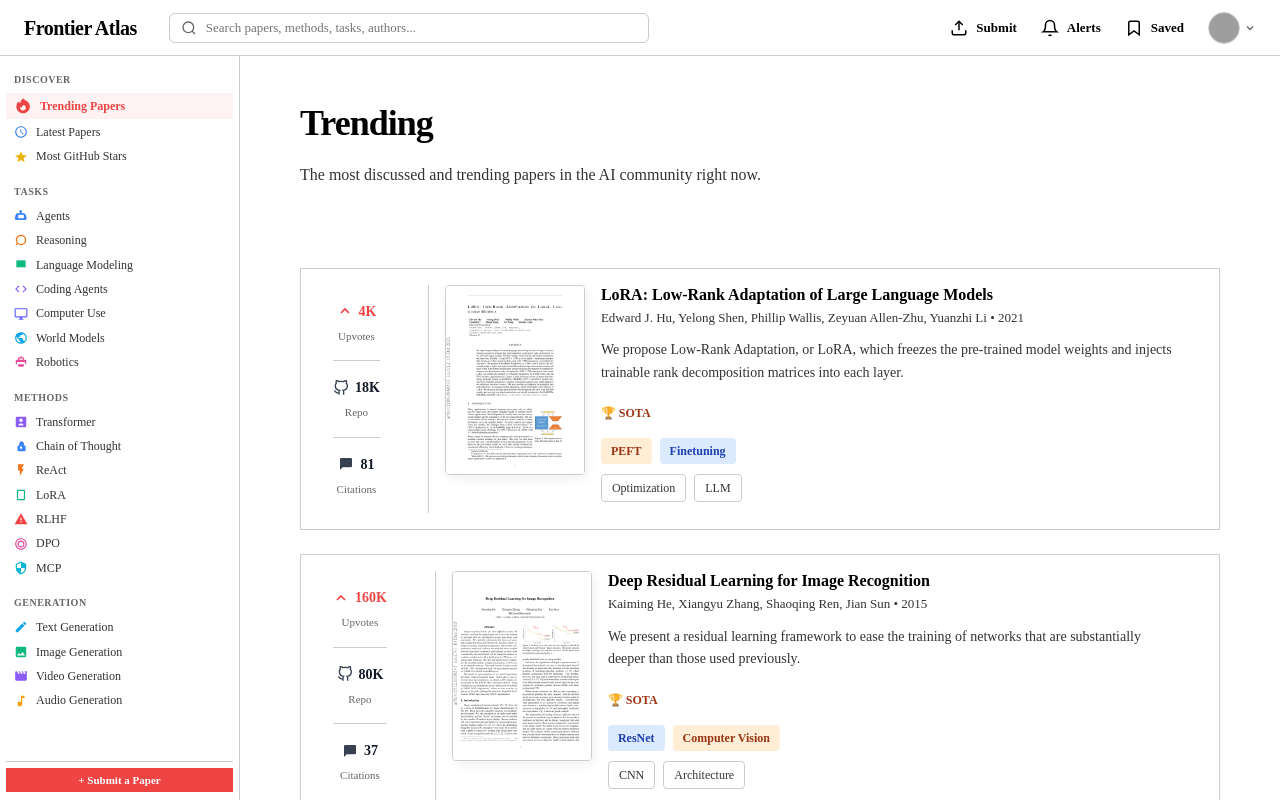
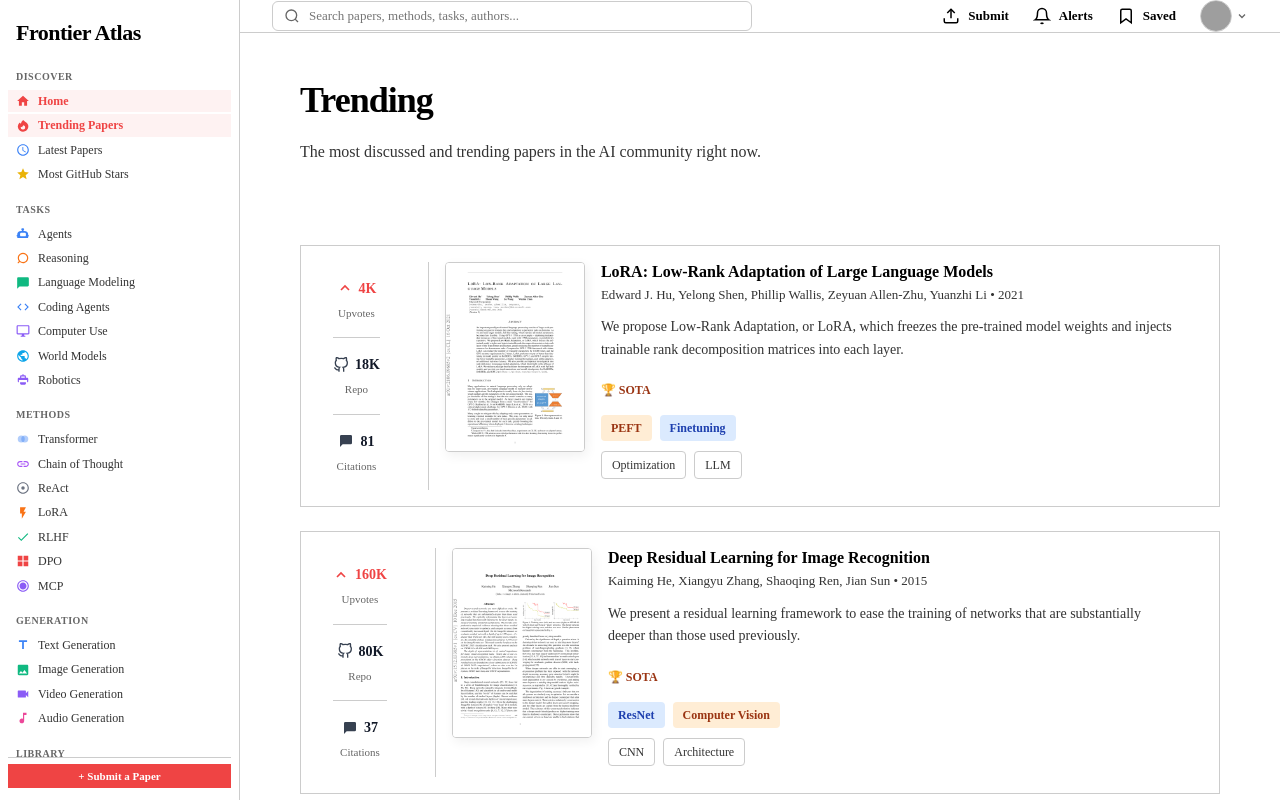
Before and after one commit to Deepak-Solanki04/Frontier_Atlas, a Next.js app: page /trending in a window 1280 px wide. Built offline with nearby package versions, Linux system fonts and the light colour scheme; grey boxes are pictures that could not be loaded.

Commit message:
Exact mockup match: full height sidebar with logo, exact SVG icons for all tabs, header above feed

```diff
--- a/app/globals.css
+++ b/app/globals.css
@@ -31,32 +31,36 @@ body {
   overflow: hidden; /* Prevent full page body scroll */
 }
 
-.app-container {
+.layout-wrapper {
   display: flex;
-  flex-direction: column;
   height: 100vh;
   width: 100vw;
   overflow: hidden;
-}
-
-.layout-body {
-  display: flex;
-  flex: 1;
-  min-height: 0;
-  width: 100%;
 }
 
 /* ---------------- FULL HEIGHT SIDEBAR ---------------- */
 .sidebar-full {
   width: 240px;
   flex-shrink: 0;
-  height: 100%;
+  height: 100vh;
   border-right: 1px solid var(--border-color);
   display: flex;
   flex-direction: column;
   background: #ffffff;
-  padding: 16px 6px 8px 6px;
+  padding: 16px 8px 12px 8px;
   overflow-y: hidden;
+}
+
+.sidebar-logo {
+  font-size: 22px;
+  font-weight: bold;
+  color: var(--text-dark);
+  font-family: var(--font-serif);
+  letter-spacing: -0.5px;
+  margin-bottom: 20px;
+  padding-left: 8px;
+  text-decoration: none;
+  display: block;
 }
 
 .sidebar-nav {
@@ -142,7 +146,7 @@ body {
 .main-wrapper {
   flex: 1;
   min-width: 0;
-  height: 100%;
+  height: 100vh;
   overflow-y: auto;
   display: flex;
   flex-direction: column;
@@ -151,30 +155,16 @@ body {
 
 /* ---------------- HEADER ---------------- */
 .header-top {
-  height: 56px;
+  height: 64px;
   display: flex;
   justify-content: space-between;
   align-items: center;
-  padding: 0 24px;
+  padding: 0 32px;
   background: #ffffff;
-  flex-shrink: 0;
+  position: sticky;
+  top: 0;
   z-index: 100;
   border-bottom: 1px solid var(--border-color);
-}
-
-.header-left {
-  display: flex;
-  align-items: center;
-  gap: 32px;
-  flex: 1;
-}
-
-.header-logo {
-  font-size: 20px;
-  font-weight: bold;
-  color: var(--text-dark);
-  font-family: var(--font-serif);
-  letter-spacing: -0.5px;
 }
 
 .search-bar {
--- a/app/layout.tsx
+++ b/app/layout.tsx
@@ -25,13 +25,11 @@ export default function RootLayout({
   return (
     <html lang="en">
       <body className={plusJakarta.variable}>
-        <div className="app-container">
-          <Header />
-          <div className="layout-body">
-            <Sidebar />
-            <div className="main-wrapper">
-              {children}
-            </div>
+        <div className="layout-wrapper">
+          <Sidebar />
+          <div className="main-wrapper">
+            <Header />
+            {children}
           </div>
         </div>
       </body>
--- a/components/Header.tsx
+++ b/components/Header.tsx
@@ -4,14 +4,9 @@ import Link from 'next/link';
 export default function Header() {
   return (
     <header className="header-top">
-      <div className="header-left">
-        <Link href="/trending" className="header-logo">
-          Frontier Atlas
-        </Link>
-        <div className="search-bar">
-          <svg viewBox="0 0 24 24" fill="none" stroke="currentColor" strokeWidth="2"><circle cx="11" cy="11" r="8"></circle><line x1="21" y1="21" x2="16.65" y2="16.65"></line></svg>
-          <input type="text" placeholder="Search papers, methods, tasks, authors..." />
-        </div>
+      <div className="search-bar">
+        <svg viewBox="0 0 24 24" fill="none" stroke="currentColor" strokeWidth="2"><circle cx="11" cy="11" r="8"></circle><line x1="21" y1="21" x2="16.65" y2="16.65"></line></svg>
+        <input type="text" placeholder="Search papers, methods, tasks, authors..." />
       </div>
 
       <div className="header-actions">
--- a/components/Sidebar.tsx
+++ b/components/Sidebar.tsx
@@ -7,17 +7,24 @@ import { usePathname } from 'next/navigation';
 export default function Sidebar() {
   const pathname = usePathname();
 
-  const isActive = (path: string) => pathname === path ? 'active' : '';
+  const isActive = (path: string) => {
+    if (path === '/' && (pathname === '/' || pathname === '/trending')) return 'active';
+    return pathname === path ? 'active' : '';
+  };
 
   return (
     <aside className="sidebar-full">
+      <Link href="/" className="sidebar-logo">Frontier Atlas</Link>
+
       <div className="sidebar-nav">
         <div className="nav-section">
           <div className="nav-title">DISCOVER</div>
-          <Link href="/trending" className={`nav-item ${isActive('/trending')}`}>
-            <svg viewBox="0 0 24 24" fill="currentColor" stroke="none" style={{color: '#f97316', width: '18px', height: '18px'}}>
-              <path fillRule="evenodd" d="M12.963 2.286a.75.75 0 00-1.071-.136 9.742 9.742 0 00-3.539 6.177A7.547 7.547 0 016.648 6.61a.75.75 0 00-1.152.082A9 9 0 1015.68 4.534a7.46 7.46 0 01-2.717-2.248zM15.75 14.25a3.75 3.75 0 11-7.313-1.172c.628.465 1.35.81 2.133 1a5.99 5.99 0 011.925-3.545 3.75 3.75 0 013.255 3.717z" clipRule="evenodd" />
-            </svg>
+          <Link href="/" className={`nav-item ${isActive('/')}`}>
+            <svg viewBox="0 0 24 24" fill="currentColor" stroke="none" style={{color: '#ef4444'}}><path d="M10 20v-6h4v6h5v-8h3L12 3 2 12h3v8z"/></svg>
+            Home
+          </Link>
+          <Link href="/trending" className={`nav-item ${isActive('/trending') === 'active' && pathname !== '/trending' ? '' : isActive('/trending')}`}>
+            <svg viewBox="0 0 24 24" fill="currentColor" stroke="none" style={{color: '#f97316'}}><path fillRule="evenodd" d="M12.963 2.286a.75.75 0 00-1.071-.136 9.742 9.742 0 00-3.539 6.177A7.547 7.547 0 016.648 6.61a.75.75 0 00-1.152.082A9 9 0 1015.68 4.534a7.46 7.46 0 01-2.717-2.248zM15.75 14.25a3.75 3.75 0 11-7.313-1.172c.628.465 1.35.81 2.133 1a5.99 5.99 0 011.925-3.545 3.75 3.75 0 013.255 3.717z" clipRule="evenodd" /></svg>
             Trending Papers
           </Link>
           <Link href="/latest-papers" className={`nav-item ${isActive('/latest-papers')}`}>
@@ -41,15 +48,15 @@ export default function Sidebar() {
             Reasoning
           </Link>
           <Link href="/language-modeling" className={`nav-item ${isActive('/language-modeling')}`}>
-            <svg viewBox="0 0 24 24" fill="currentColor" stroke="none" style={{color: '#10b981'}}><path d="M4 4h16v12H4z"/><path d="M6 6h12v2H6z"/><path d="M6 10h8v2H6z"/></svg>
+            <svg viewBox="0 0 24 24" fill="currentColor" stroke="none" style={{color: '#10b981'}}><path d="M20 2H4c-1.1 0-2 .9-2 2v18l4-4h14c1.1 0 2-.9 2-2V4c0-1.1-.9-2-2-2z"/></svg>
             Language Modeling
           </Link>
           <Link href="/coding-agents" className={`nav-item ${isActive('/coding-agents')}`}>
-            <svg viewBox="0 0 24 24" fill="currentColor" stroke="none" style={{color: '#8b5cf6'}}><path d="M9.4 16.6L4.8 12l4.6-4.6L8 6l-6 6 6 6 1.4-1.4zm5.2 0l4.6-4.6-4.6-4.6L16 6l6 6-6 6-1.4-1.4z"/></svg>
+            <svg viewBox="0 0 24 24" fill="currentColor" stroke="none" style={{color: '#3b82f6'}}><path d="M9.4 16.6L4.8 12l4.6-4.6L8 6l-6 6 6 6 1.4-1.4zm5.2 0l4.6-4.6-4.6-4.6L16 6l6 6-6 6-1.4-1.4z"/></svg>
             Coding Agents
           </Link>
           <Link href="/computer-use" className={`nav-item ${isActive('/computer-use')}`}>
-            <svg viewBox="0 0 24 24" fill="currentColor" stroke="none" style={{color: '#6366f1'}}><path d="M21 2H3c-1.1 0-2 .9-2 2v12c0 1.1.9 2 2 2h7v2H8v2h8v-2h-2v-2h7c1.1 0 2-.9 2-2V4c0-1.1-.9-2-2-2zm0 14H3V4h18v12z"/></svg>
+            <svg viewBox="0 0 24 24" fill="currentColor" stroke="none" style={{color: '#8b5cf6'}}><path d="M21 2H3c-1.1 0-2 .9-2 2v12c0 1.1.9 2 2 2h7v2H8v2h8v-2h-2v-2h7c1.1 0 2-.9 2-2V4c0-1.1-.9-2-2-2zm0 14H3V4h18v12z"/></svg>
             Computer Use
           </Link>
           <Link href="/world-models" className={`nav-item ${isActive('/world-models')}`}>
@@ -57,7 +64,7 @@ export default function Sidebar() {
             World Models
           </Link>
           <Link href="/robotics" className={`nav-item ${isActive('/robotics')}`}>
-            <svg viewBox="0 0 24 24" fill="currentColor" stroke="none" style={{color: '#ec4899'}}><path d="M19 8h-2V6c0-1.1-.9-2-2-2h-2V2h-2v2H9C7.9 4 7 4.9 7 6v2H5c-1.1 0-2 .9-2 2v4c0 1.1.9 2 2 2h2v2c0 1.1.9 2 2 2h6c1.1 0 2-.9 2-2v-2h2c1.1 0 2-.9 2-2v-4c0-1.1-.9-2-2-2zM9 6h6v2H9V6zm10 10H5v-4h14v4z"/></svg>
+            <svg viewBox="0 0 24 24" fill="currentColor" stroke="none" style={{color: '#8b5cf6'}}><path d="M19 8h-2V6c0-1.1-.9-2-2-2h-2V2h-2v2H9C7.9 4 7 4.9 7 6v2H5c-1.1 0-2 .9-2 2v4c0 1.1.9 2 2 2h2v2c0 1.1.9 2 2 2h6c1.1 0 2-.9 2-2v-2h2c1.1 0 2-.9 2-2v-4c0-1.1-.9-2-2-2zM9 6h6v2H9V6zm10 10H5v-4h14v4z"/></svg>
             Robotics
           </Link>
         </div>
@@ -65,31 +72,31 @@ export default function Sidebar() {
         <div className="nav-section">
           <div className="nav-title">METHODS</div>
           <Link href="/transformer" className={`nav-item ${isActive('/transformer')}`}>
-            <svg viewBox="0 0 24 24" fill="currentColor" stroke="none" style={{color: '#8b5cf6'}}><path d="M19 3H5c-1.1 0-2 .9-2 2v14c0 1.1.9 2 2 2h14c1.1 0 2-.9 2-2V5c0-1.1-.9-2-2-2zm-7 9c-1.66 0-3-1.34-3-3s1.34-3 3-3 3 1.34 3 3-1.34 3-3 3zm4 6H8v-1.2c0-1.6 3.2-2.4 4-2.4s4 .8 4 2.4V18z"/></svg>
+            <svg viewBox="0 0 24 24" fill="currentColor" stroke="none" style={{color: '#3b82f6'}}><circle cx="9" cy="12" r="6" fillOpacity="0.4"/><circle cx="15" cy="12" r="6" fillOpacity="0.4"/></svg>
             Transformer
           </Link>
           <Link href="/chain-of-thought" className={`nav-item ${isActive('/chain-of-thought')}`}>
-            <svg viewBox="0 0 24 24" fill="currentColor" stroke="none" style={{color: '#3b82f6'}}><path d="M17 11V8c0-2.21-1.79-4-4-4S9 5.79 9 8v3H8c-1.1 0-2 .9-2 2v6c0 1.1.9 2 2 2h10c1.1 0 2-.9 2-2v-6c0-1.1-.9-2-2-2h-1zm-5 6c-1.1 0-2-.9-2-2s.9-2 2-2 2 .9 2 2-.9 2-2 2z"/></svg>
+            <svg viewBox="0 0 24 24" fill="currentColor" stroke="none" style={{color: '#a855f7'}}><path d="M3.9 12c0-1.71 1.39-3.1 3.1-3.1h4V7H7c-2.76 0-5 2.24-5 5s2.24 5 5 5h4v-1.9H7c-1.71 0-3.1-1.39-3.1-3.1zM8 13h8v-2H8v2zm9-6h-4v1.9h4c1.71 0 3.1 1.39 3.1 3.1s-1.39 3.1-3.1 3.1h-4V17h4c2.76 0 5-2.24 5-5s-2.24-5-5-5z"/></svg>
             Chain of Thought
           </Link>
           <Link href="/react" className={`nav-item ${isActive('/react')}`}>
-            <svg viewBox="0 0 24 24" fill="currentColor" stroke="none" style={{color: '#f97316'}}><path d="M7 2v11h3v9l7-12h-4l4-8z"/></svg>
+            <svg viewBox="0 0 24 24" fill="currentColor" stroke="none" style={{color: '#6b7280'}}><path d="M12 2C6.48 2 2 6.48 2 12s4.48 10 10 10 10-4.48 10-10S17.52 2 12 2zm0 18c-4.42 0-8-3.58-8-8s3.58-8 8-8 8 3.58 8 8-3.58 8-8 8z"/><circle cx="12" cy="12" r="3"/></svg>
             ReAct
           </Link>
           <Link href="/lora" className={`nav-item ${isActive('/lora')}`}>
-            <svg viewBox="0 0 24 24" fill="currentColor" stroke="none" style={{color: '#10b981'}}><path d="M17 3H7c-1.1 0-2 .9-2 2v14c0 1.1.9 2 2 2h10c1.1 0 2-.9 2-2V5c0-1.1-.9-2-2-2zm0 16H7V5h10v14z"/></svg>
+            <svg viewBox="0 0 24 24" fill="currentColor" stroke="none" style={{color: '#f97316'}}><path d="M7 2v11h3v9l7-12h-4l4-8z"/></svg>
             LoRA
           </Link>
           <Link href="/rlhf" className={`nav-item ${isActive('/rlhf')}`}>
-            <svg viewBox="0 0 24 24" fill="currentColor" stroke="none" style={{color: '#ef4444'}}><path d="M1 21h22L12 2 1 21zm12-3h-2v-2h2v2zm0-4h-2v-4h2v4z"/></svg>
+            <svg viewBox="0 0 24 24" fill="currentColor" stroke="none" style={{color: '#10b981'}}><path d="M9 16.2L4.8 12l-1.4 1.4L9 19 21 7l-1.4-1.4L9 16.2z"/></svg>
             RLHF
           </Link>
           <Link href="/dpo" className={`nav-item ${isActive('/dpo')}`}>
-            <svg viewBox="0 0 24 24" fill="currentColor" stroke="none" style={{color: '#ec4899'}}><path d="M12 2C6.48 2 2 6.48 2 12s4.48 10 10 10 10-4.48 10-10S17.52 2 12 2zm0 18c-4.41 0-8-3.59-8-8s3.59-8 8-8 8 3.59 8 8-3.59 8-8 8zm0-14c-3.31 0-6 2.69-6 6s2.69 6 6 6 6-2.69 6-6-2.69-6-6-6zm0 10c-2.21 0-4-1.79-4-4s1.79-4 4-4 4 1.79 4 4-1.79 4-4 4z"/></svg>
+            <svg viewBox="0 0 24 24" fill="currentColor" stroke="none" style={{color: '#ef4444'}}><path d="M3 3h8v8H3V3zm10 0h8v8h-8V3zM3 13h8v8H3v-8zm10 0h8v8h-8v-8z"/></svg>
             DPO
           </Link>
           <Link href="/mcp" className={`nav-item ${isActive('/mcp')}`}>
-            <svg viewBox="0 0 24 24" fill="currentColor" stroke="none" style={{color: '#06b6d4'}}><path d="M12 1L3 5v6c0 5.55 3.84 10.74 9 12 5.16-1.26 9-6.45 9-12V5l-9-4zm0 10.99h7c-.53 4.12-3.28 7.79-7 8.94V12H5V6.3l7-3.11v8.8z"/></svg>
+            <svg viewBox="0 0 24 24" fill="currentColor" stroke="none" style={{color: '#8b5cf6'}}><path d="M12 2C6.48 2 2 6.48 2 12s4.48 10 10 10 10-4.48 10-10S17.52 2 12 2zm0 18c-4.42 0-8-3.58-8-8s3.58-8 8-8 8 3.58 8 8-3.58 8-8 8zm0-14c-3.31 0-6 2.69-6 6s2.69 6 6 6 6-2.69 6-6-2.69-6-6-6z"/><circle cx="12" cy="12" r="2"/></svg>
             MCP
           </Link>
         </div>
@@ -97,7 +104,7 @@ export default function Sidebar() {
         <div className="nav-section">
           <div className="nav-title">GENERATION</div>
           <Link href="/text-generation" className={`nav-item ${isActive('/text-generation')}`}>
-            <svg viewBox="0 0 24 24" fill="currentColor" stroke="none" style={{color: '#0ea5e9'}}><path d="M3 17.25V21h3.75L17.81 9.94l-3.75-3.75L3 17.25zM20.71 7.04c.39-.39.39-1.02 0-1.41l-2.34-2.34c-.39-.39-1.02-.39-1.41 0l-1.83 1.83 3.75 3.75 1.83-1.83z"/></svg>
+            <svg viewBox="0 0 24 24" fill="currentColor" stroke="none" style={{color: '#3b82f6'}}><path d="M5 4v3h5.5v12h3V7H19V4z"/></svg>
             Text Generation
           </Link>
           <Link href="/image-generation" className={`nav-item ${isActive('/image-generation')}`}>
@@ -105,18 +112,38 @@ export default function Sidebar() {
             Image Generation
           </Link>
           <Link href="/video-generation" className={`nav-item ${isActive('/video-generation')}`}>
-            <svg viewBox="0 0 24 24" fill="currentColor" stroke="none" style={{color: '#8b5cf6'}}><path d="M18 4l2 4h-3l-2-4h-2l2 4h-3l-2-4H8l2 4H7L5 4H4c-1.1 0-1.99.9-1.99 2L2 18c0 1.1.9 2 2 2h16c1.1 0 2-.9 2-2V4h-4z"/></svg>
+            <svg viewBox="0 0 24 24" fill="currentColor" stroke="none" style={{color: '#8b5cf6'}}><path d="M17 10.5V7c0-.55-.45-1-1-1H4c-.55 0-1 .45-1 1v10c0 .55.45 1 1 1h12c.55 0 1-.45 1-1v-3.5l4 4v-11l-4 4z"/></svg>
             Video Generation
           </Link>
           <Link href="/audio-generation" className={`nav-item ${isActive('/audio-generation')}`}>
-            <svg viewBox="0 0 24 24" fill="currentColor" stroke="none" style={{color: '#f59e0b'}}><path d="M12 3v10.55c-.59-.34-1.27-.55-2-.55-2.21 0-4 1.79-4 4s1.79 4 4 4 4-1.79 4-4V7h4V3h-6z"/></svg>
+            <svg viewBox="0 0 24 24" fill="currentColor" stroke="none" style={{color: '#ec4899'}}><path d="M12 3v10.55c-.59-.34-1.27-.55-2-.55-2.21 0-4 1.79-4 4s1.79 4 4 4 4-1.79 4-4V7h4V3h-6z"/></svg>
             Audio Generation
           </Link>
         </div>
 
+        <div className="nav-section">
+          <div className="nav-title">LIBRARY</div>
+          <Link href="/organizations" className={`nav-item ${isActive('/organizations')}`}>
+            <svg viewBox="0 0 24 24" fill="currentColor" stroke="none" style={{color: '#3b82f6'}}><path d="M10 4H4c-1.1 0-1.99.9-1.99 2L2 18c0 1.1.9 2 2 2h16c1.1 0 2-.9 2-2V8c0-1.1-.9-2-2-2h-8l-2-2z"/></svg>
+            Organizations
+          </Link>
+          <Link href="/collections" className={`nav-item ${isActive('/collections')}`}>
+            <svg viewBox="0 0 24 24" fill="currentColor" stroke="none" style={{color: '#eab308'}}><path d="M4 6H2v14c0 1.1.9 2 2 2h14v-2H4V6zm16-4H8c-1.1 0-2 .9-2 2v12c0 1.1.9 2 2 2h12c1.1 0-2-.9-2-2V4c0-1.1-.9-2-2-2zm0 10l-2.5-1.5L15 12V4h5v8z"/></svg>
+            Collections
+          </Link>
+        </div>
 
-
-
+        <div className="nav-section">
+          <div className="nav-title">PERSONAL</div>
+          <Link href="/bookmarks" className={`nav-item ${isActive('/bookmarks')}`}>
+            <svg viewBox="0 0 24 24" fill="currentColor" stroke="none" style={{color: '#3b82f6'}}><path d="M17 3H7c-1.1 0-1.99.9-1.99 2L5 21l7-3 7 3V5c0-1.1-.9-2-2-2z"/></svg>
+            Bookmarks
+          </Link>
+          <Link href="/reading-list" className={`nav-item ${isActive('/reading-list')}`}>
+            <svg viewBox="0 0 24 24" fill="currentColor" stroke="none" style={{color: '#8b5cf6'}}><path d="M18 2H6c-1.1 0-2 .9-2 2v16c0 1.1.9 2 2 2h12c1.1 0 2-.9 2-2V4c0-1.1-.9-2-2-2zM6 4h5v8l-2.5-1.5L6 12V4z"/></svg>
+            Reading List
+          </Link>
+        </div>
       </div>
 
       <div className="sidebar-footer">
```
